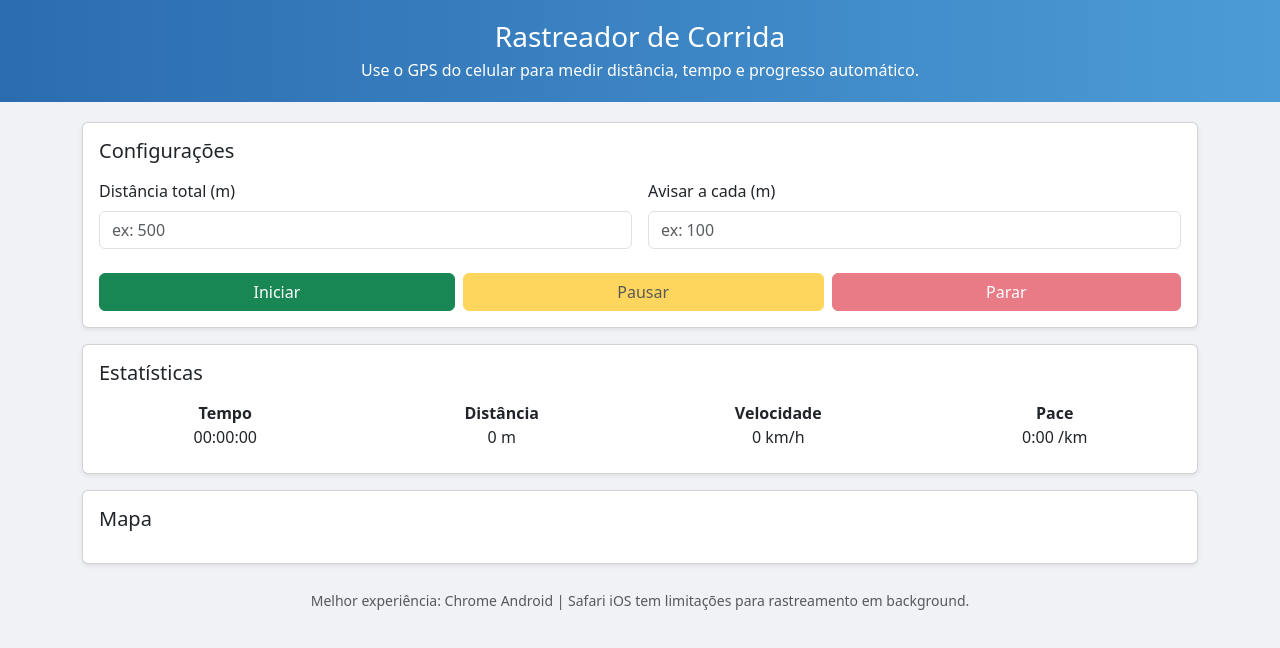
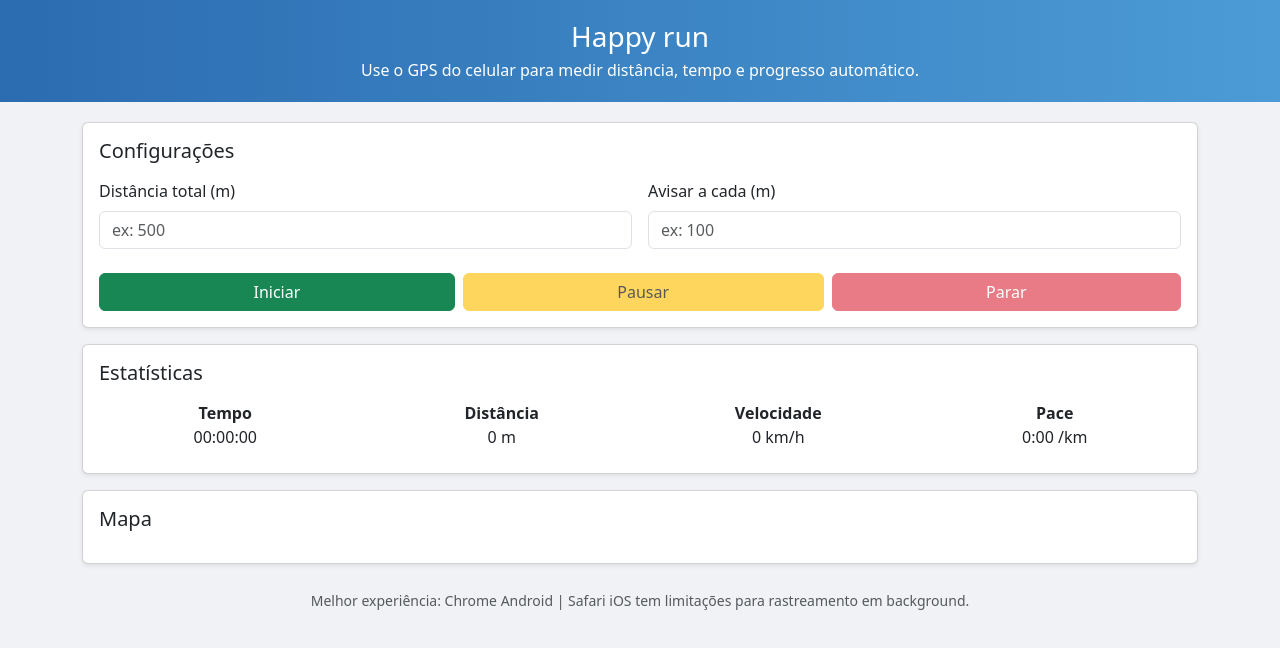
Before and after one commit to andre-iamarino/happyrun, a plain HTML site: page index.html in a window 1280 px wide. Drawn offline with nearby package versions, Linux system fonts and the light colour scheme.

Commit message:
Add files via upload

```diff
--- a/index.html
+++ b/index.html
@@ -42,7 +42,7 @@
 <body>
 
 <header>
-  <h1 class="h3 mb-1">Rastreador de Corrida</h1>
+  <h1 class="h3 mb-1">Happy run</h1>
   <p class="mb-0">Use o GPS do celular para medir distância, tempo e progresso automático.</p>
 </header>
 
```
